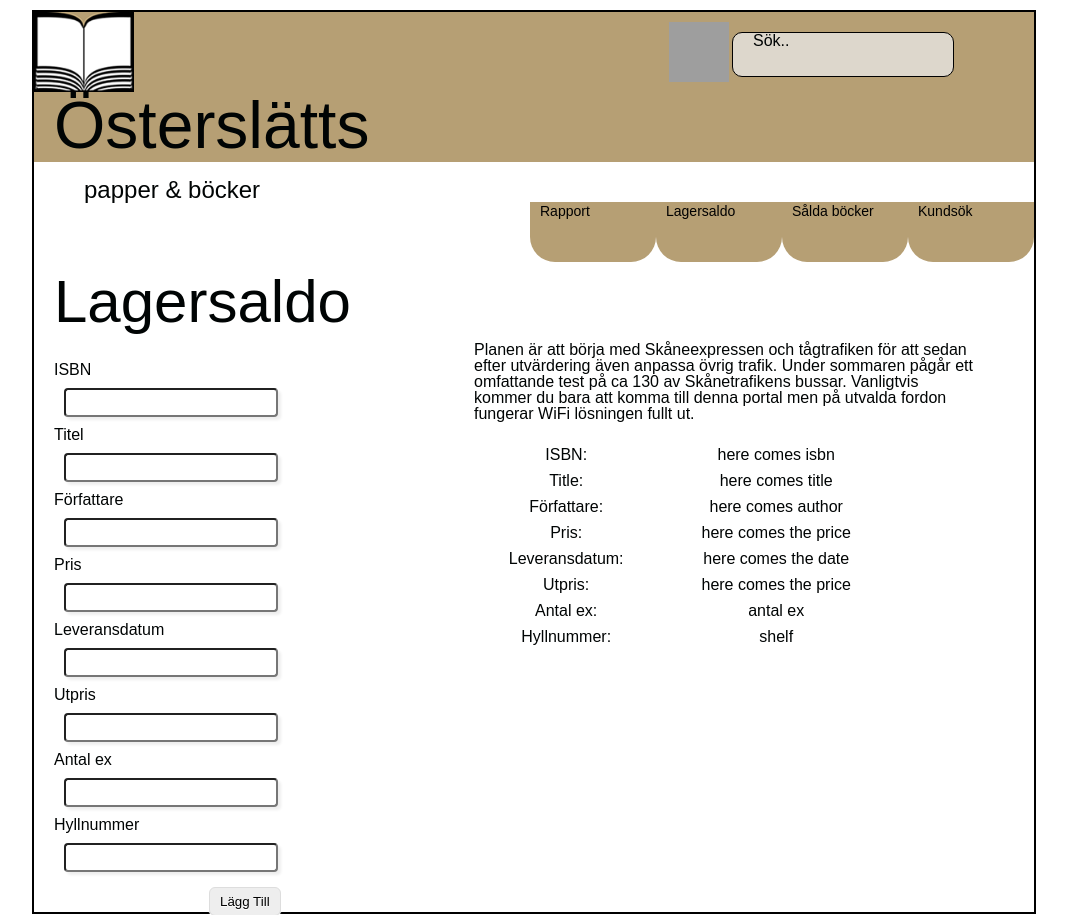
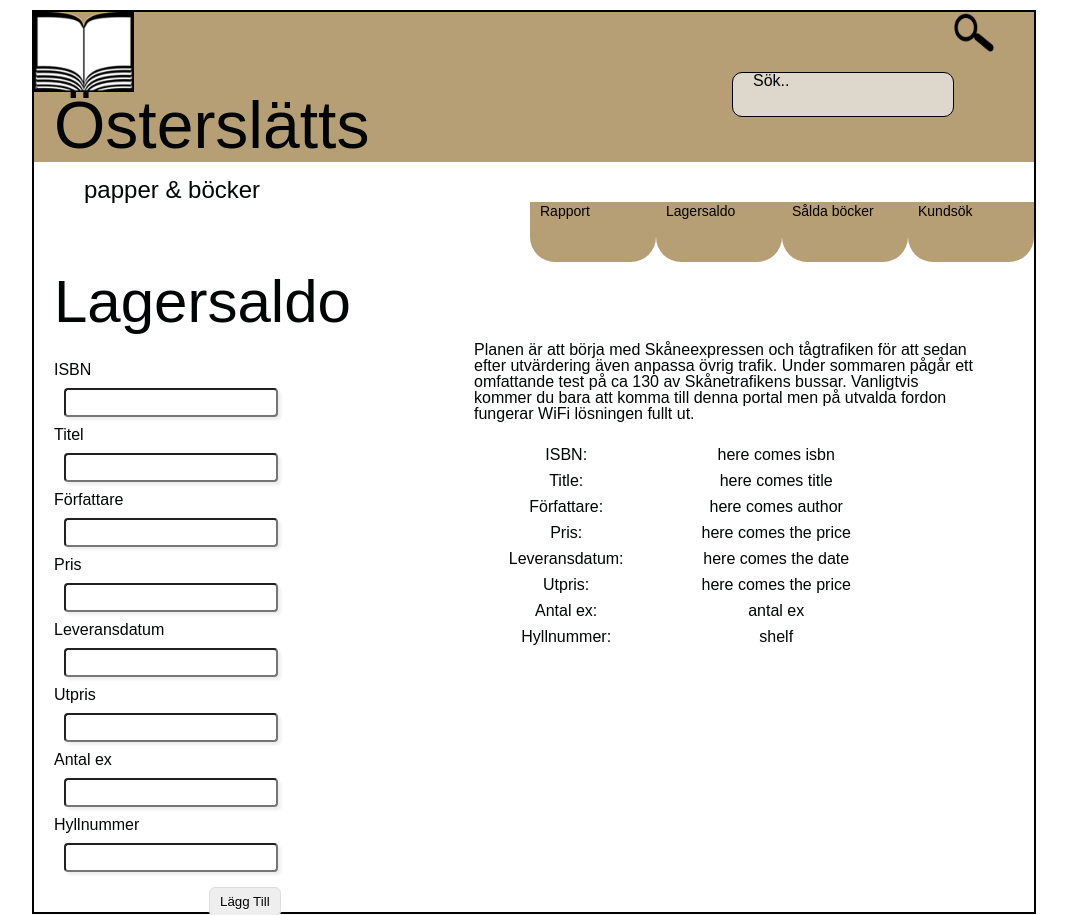
Before and after one commit to mh1830/bookstore_grupp2, a PHP site: page / in a window 1280 px wide. Shown: the top 915 px of the page, without its empty margins (106-1173 px from the left). Run offline with PHP 8.4, Linux system fonts and the light colour scheme; some web fonts are replaced; grey boxes are pictures that could not be loaded.

Commit message:
added the icon for search that was missing
edited css and html to include things that was gone

```diff
--- a/css/css.css
+++ b/css/css.css
@@ -26,10 +26,11 @@ img#logo {
 	height:80px;
 }
 img#lope {
-	width:60px;
-	height:60px;
-	padding-top:10px;
-	padding-left:55px;
+	float: left;
+	width:40px;
+	height:40px;
+	margin-left: 340px;
+	margin-top: 0px;
 }
 h1 {
 	font-size: 66px;
@@ -171,11 +172,6 @@ ul#navButtons {
 .lagersaldoSida:hover {
 	box-shadow: 5px 5px 5px #b69f74;
 }
-.lope {
-	float: left;
-	margin-left: 1110px;
-	margin-top: -40px;
-}
 .buttonL {
    	padding: 6px 10px;
     white-space: nowrap;
--- a/index.html
+++ b/index.html
@@ -22,7 +22,7 @@
 			  <p id="tagline">papper &amp; böcker</p>
 			</div>
 			<div id="topSearch">
-			  <img src="imgs/fortstoringsglas.png" alt="" id="lope" />
+			  <img src="imgs/forstoringsglas.png" alt="" id="lope" />
 			  <div class="search"><span>Sök..</span></div>
 			</div>
 
```
